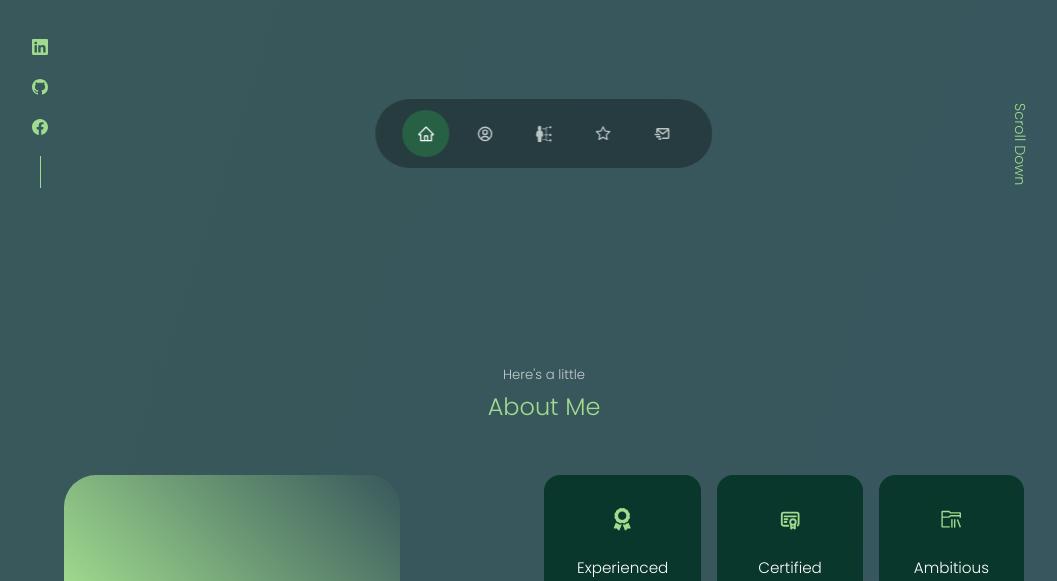
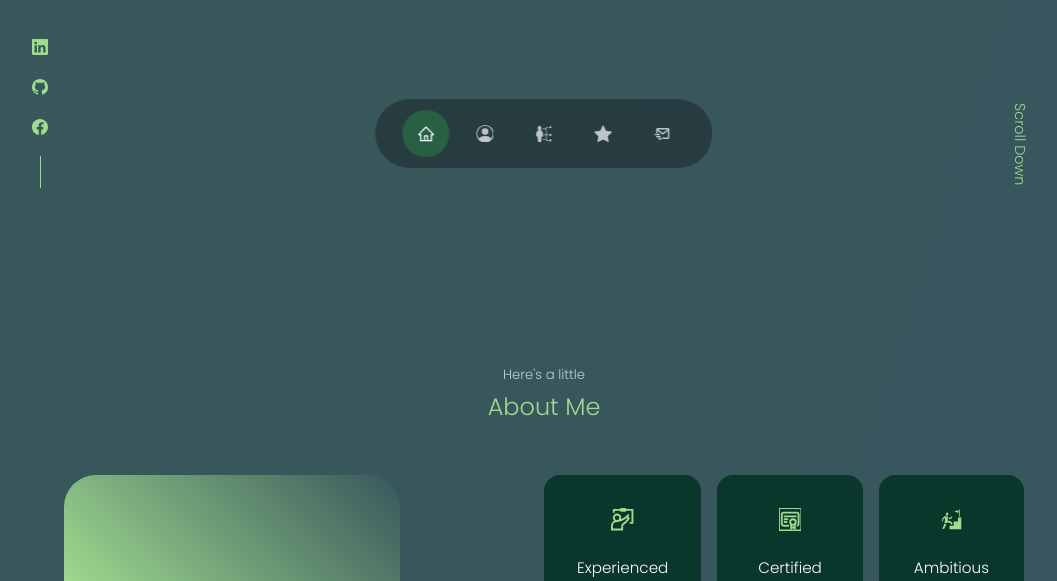
Before and after one commit to ivanturner3/react-portfolio-website, a React (Create React App) app in the folder react-portfolio-website/: page / in a window 1280 px wide. Shown: the part 600-1181 px from the top of the page, without its empty margins (96-1153 px from the left). Built offline with nearby package versions, Linux system fonts and the light colour scheme.

Commit message:
Adding Google Analytics & minor cosmetic changes

```diff
--- a/react-portfolio-website/public/index.html
+++ b/react-portfolio-website/public/index.html
@@ -1,6 +1,15 @@
 <!DOCTYPE html>
 <html lang="en">
 <head>
+    <!-- Google tag (gtag.js) -->
+    <script async src="https://www.googletagmanager.com/gtag/js?id=G-V03SVR0RN1"></script>
+    <script>
+    window.dataLayer = window.dataLayer || [];
+    function gtag(){dataLayer.push(arguments);}
+    gtag('js', new Date());
+
+    gtag('config', 'G-V03SVR0RN1');
+    </script>
     <meta charset="UTF-8">
     <meta http-equiv="X-UA-Compatible" content="IE=edge">
     <meta name="viewport" content="width=device-width, initial-scale=1.0">
--- a/react-portfolio-website/src/components/about/About.jsx
+++ b/react-portfolio-website/src/components/about/About.jsx
@@ -1,9 +1,9 @@
 import React from 'react'
 import './about.css'
 import fam from '../../assets/whole-fam.png'
-import {FaAward} from 'react-icons/fa'
+import {GrWorkshop} from 'react-icons/gr'
 import {TbCertificate} from 'react-icons/tb'
-import {VscFolderLibrary} from 'react-icons/vsc'
+import {GiStairsGoal} from 'react-icons/gi'
 
 const About = () => {
   return (
@@ -21,7 +21,7 @@ const About = () => {
         <div className="about__content">
           <div className="about__cards">
             <article className='about__card'>
-              <FaAward className='about__icon' />
+              <GrWorkshop className='about__icon' />
               <h5>Experienced</h5>
               <small>More than 4 years working in IT</small>
             </article>
@@ -31,7 +31,7 @@ const About = () => {
               <small>Proficient with the latest tools & tech</small>
             </article>
             <article className='about__card'>
-              <VscFolderLibrary className='about__icon' />
+              <GiStairsGoal className='about__icon' />
               <h5>Ambitious</h5>
               <small>Each day is a new opportunity to grow</small>
             </article>
--- a/react-portfolio-website/src/components/about/about.css
+++ b/react-portfolio-website/src/components/about/about.css
@@ -56,6 +56,10 @@
     font-size: 1.4rem;
     margin-bottom: 1rem;
 }
+
+.about__icon path {
+    stroke:var(--color-primary);
+  }
 
 .about__card h5 {
     font-size: 0.95rem;
--- a/react-portfolio-website/src/components/nav/Nav.jsx
+++ b/react-portfolio-website/src/components/nav/Nav.jsx
@@ -1,7 +1,8 @@
 import React, { useState, useEffect } from 'react';
 import './nav.css';
-import { AiOutlineHome, AiOutlineStar } from 'react-icons/ai';
-import { BiUserCircle, BiMailSend } from 'react-icons/bi';
+import { AiOutlineHome } from 'react-icons/ai';
+import { BiMailSend } from 'react-icons/bi'
+import { BsPersonCircle, BsStarFill } from 'react-icons/bs';
 import { GiSkills } from 'react-icons/gi';
 
 const Nav = () => {
@@ -74,7 +75,7 @@ const Nav = () => {
         onClick={handleClick}
         className={activeLink === 'about' ? 'active' : ''}
       >
-        <BiUserCircle />
+        <BsPersonCircle />
       </a>
       <a
         href="#skills"
@@ -90,7 +91,7 @@ const Nav = () => {
         onClick={handleClick}
         className={activeLink === 'testimonials' ? 'active' : ''}
       >
-        <AiOutlineStar />
+        <BsStarFill />
       </a>
       <a
         href="#contact"
```
